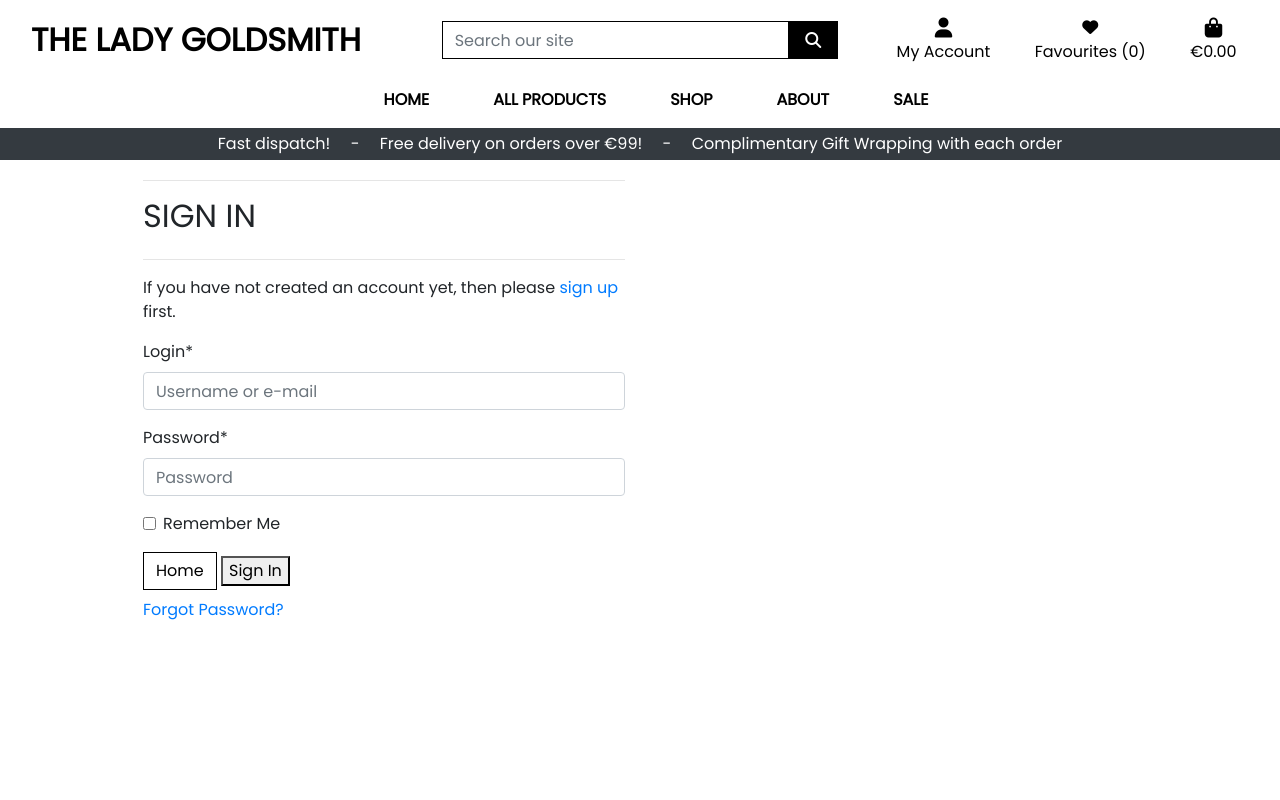
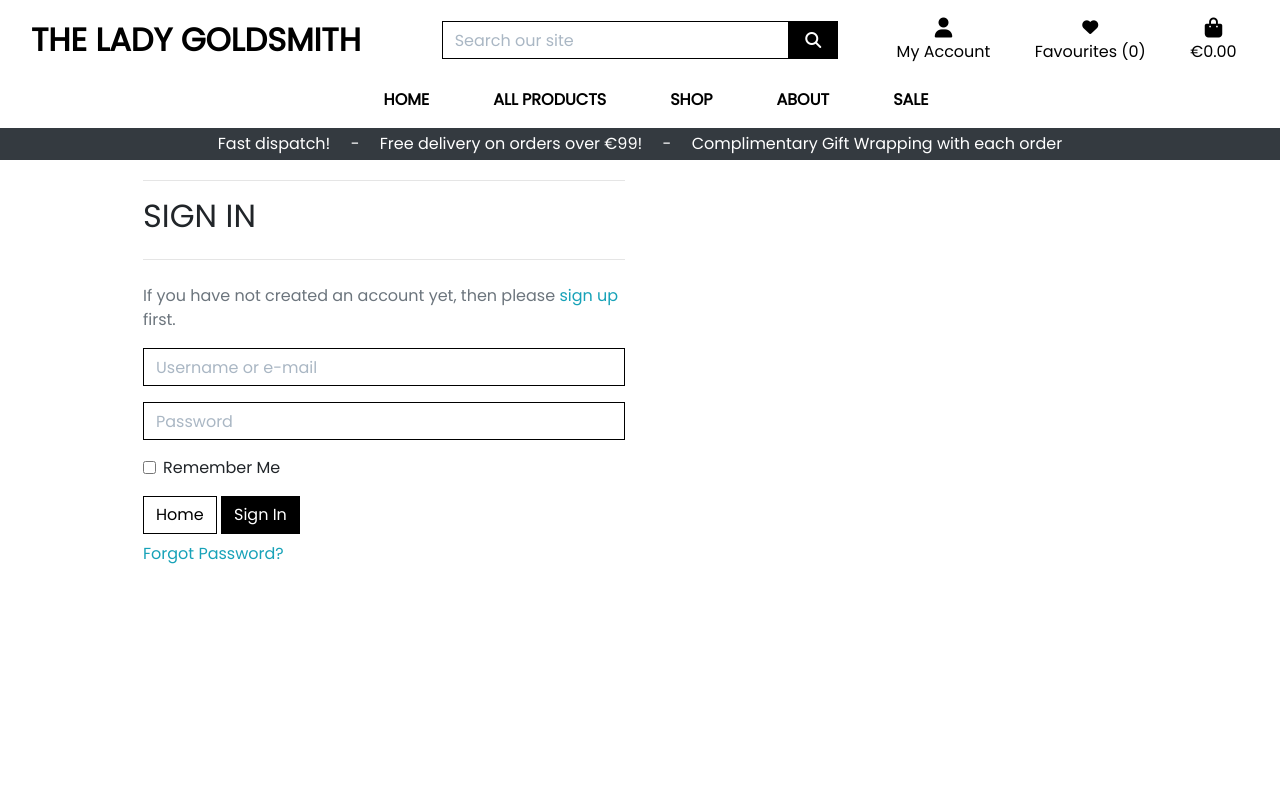
Before and after one commit to moirahartigan/the-lady-goldsmith, a Django app: page /accounts/login/ in a window 1280 px wide. Run offline with Django 3.2, Linux system fonts and the light colour scheme; some libraries are stand-ins or nearby versions.

Commit message:
Add allauth css and wire up links and tested profiles registration

```diff
--- a/profiles/templates/profiles/profile.html
+++ b/profiles/templates/profiles/profile.html
@@ -23,4 +23,5 @@
                   <hr>
               </div>
           </div>
+          {{ profile }}
   {% endblock %}
--- a/static/css/base.css
+++ b/static/css/base.css
@@ -127,6 +127,65 @@ a.category-badge > span.badge:hover {
     overflow-y: auto;
 }
 
+/* Allauth form formatting */
+
+.allauth-form-inner-content p {
+    margin-top: 1.5rem; /* mt-4 */
+    color: #6c757d; /* text-secondary */
+}
+
+.allauth-form-inner-content input {
+    border-color: #000;
+    border-radius: 0;
+}
+
+.allauth-form-inner-content label:not([for='id_remember']) {
+    display: none;
+}
+
+.allauth-form-inner-content input::placeholder {
+    color: #aab7c4;
+}
+
+.allauth-form-inner-content button,
+.allauth-form-inner-content input[type='submit'] {
+    /* btn */
+    display: inline-block;
+    font-weight: 400;
+    color: #fff;
+    text-align: center;
+    vertical-align: middle;
+    -webkit-user-select: none;
+    -moz-user-select: none;
+    -ms-user-select: none;
+    user-select: none;
+    background-color: #000;
+    border: 1px solid #000;
+    padding: .375rem .75rem;
+    font-size: 1rem;
+    line-height: 1.5;
+    border-radius: 0;
+
+    /* standard bootstrap btn transitions */
+    transition: color .15s ease-in-out,background-color .15s ease-in-out,border-color .15s ease-in-out,box-shadow .15s ease-in-out;
+}
+
+.allauth-form-inner-content button:hover,
+.allauth-form-inner-content input[type='submit']:hover {
+    color: #fff;
+    background-color: #222;
+    border-color: #222;
+}
+
+.allauth-form-inner-content a {
+    color: #17a2b8; /* text-info */
+}
+
+
+input[name='q']::placeholder {
+color: #aab7c4;
+}
+
 /* -------------------------------- Media Queries */
 
 /* Slightly larger container on xl screens */
--- a/templates/allauth/account/logout.html
+++ b/templates/allauth/account/logout.html
@@ -13,11 +13,10 @@
 <form method="post" action="{% url 'account_logout' %}">
   {% csrf_token %}
   {% if redirect_field_value %}
-  <input type="hidden" name="{{ redirect_field_name }}" value="{{ redirect_field_value }}" />
+  <input type="hidden" name="{{ redirect_field_name }}" value="{{ redirect_field_value }}"/>
   {% endif %}
   <a class="btn btn-outline-black rounded-0" href="{% url 'home' %}">Cancel</a>
   <button type="submit">{% trans 'Sign Out' %}</button>
 </form>
 
-
 {% endblock %}
--- a/templates/base.html
+++ b/templates/base.html
@@ -91,9 +91,9 @@
                 {% if request.user.is_superuser %}
                     <a href="" class="dropdown-item">Product Management</a>
                 {% endif %}
-                    <a href="" class="dropdown-item">My Profile</a>
+                    <a href="{% url 'profile' %}" class="dropdown-item">My Profile</a>
                     <!-- These account urls come from allauth  -->
-                    <a href="#" class="dropdown-item">Logout</a>
+                    <a href="{% url 'account_logout' %}" class="dropdown-item">Logout</a>
             {% else %}
                 <a href="{% url 'account_signup' %}" class="dropdown-item">Register</a>
                 <a href="{% url 'account_login' %}" class="dropdown-item">Login</a>
```
Also changed, not shown: profiles/views.py (+6 -2 lines), profiles/models.py (line endings or trailing spaces).
